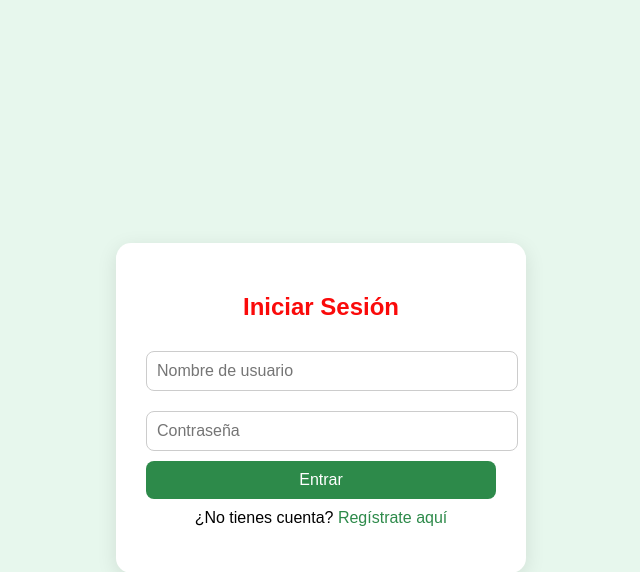
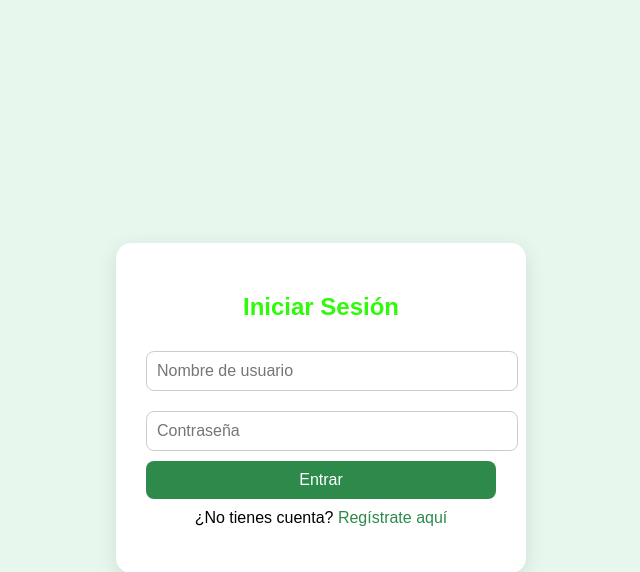
Before and after one commit to lfelipeep/FinanceKids, a Django app: page / in a window 1280 px wide. Shown: the top 572 px of the page, without its empty margins (319-959 px from the left). Run offline with Django 5.2, Linux system fonts and the light colour scheme.

Commit message:
regreso al original

```diff
--- a/core/templates/login.html
+++ b/core/templates/login.html
@@ -22,7 +22,7 @@
             text-align: center;
         }
         h2 {
-            color: #fa0a0aff;
+            color: #2efa0aff;
             margin-bottom: 20px;
         }
         input {
```
